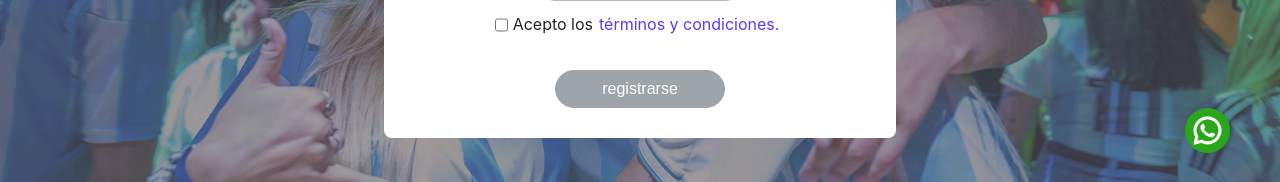
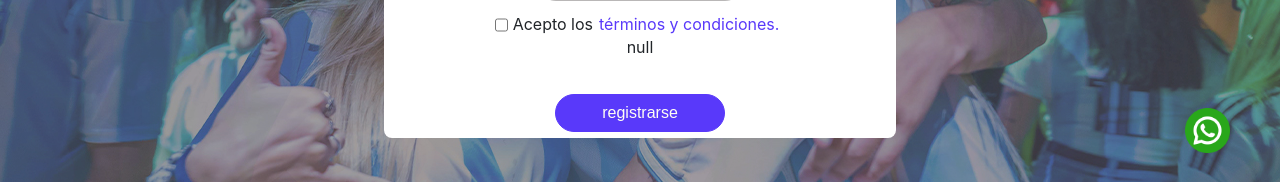
Before and after one commit to Ferk94/client, a React (Create React App) app: page /register in a window 1280 px wide. Shown: the part 437-619 px from the top of the page. Built offline with nearby package versions, Linux system fonts and the light colour scheme; no server answers; a web font is replaced by a local one.

Commit message:
not finished

```diff
--- a/src/components/register/register.jsx
+++ b/src/components/register/register.jsx
@@ -32,13 +32,24 @@ const BACKEND_URL_PRODUCCION = process.env.REACT_APP_BACKEND_URL_PRODUCCION;
 
 export default function Register() {
 
-console.log('la prueba boluda')
+
   const dispatch = useDispatch();
+
+
   const coordinators = useSelector((state) => state.getDataInfo.coordinators);
+
+
+  const allCoordinatorsName = coordinators.length > 0 && coordinators.map((el) => el.name)
+
+
   const [error, setError] = useState(initialStateError);
   const [input, setInput] = useState(initialState);
   const [status, setStatus] = useState(0);
   const [photos, setPhotos] = useState(1)
+  const [inputCoordinator, setInputCoordinator] = useState("");
+  const [suggest, setSuggest] = useState("");
+  const [activeSuggest, setActiveSuggest] = useState(true)
+
 
 
   useEffect(() => {
@@ -70,6 +81,32 @@ console.log('la prueba boluda')
       [e.target.name]: e.target.value,
     });
   };
+
+  const handleAutocompleteChange = function (e) {
+
+    let searchVal = e.target.value
+    let suggestion = []
+    if(searchVal.length > 0 ){
+        suggestion = allCoordinatorsName.sort().filter((e)=> e.toLowerCase().includes(searchVal.toLowerCase()))
+    }
+    if(suggestion.length > 0){
+
+      setSuggest(suggestion[0].charAt(0).toUpperCase() + suggestion[0].slice(1))
+    }
+    if(suggestion.length < 1){
+      setSuggest("")
+    }
+    setInputCoordinator(searchVal);
+    setActiveSuggest(true)
+  }
+
+  function acceptSuggestion(e){
+    e.preventDefault();
+
+      setInputCoordinator(suggest)
+      setActiveSuggest(false)
+      setError({ ...error, CoordinatorId: "" });
+  }
 
   const validateInput = function (e) {
     let { name } = e.target;
@@ -105,7 +142,7 @@ console.log('la prueba boluda')
       }
     }
     if (name === "CoordinatorId"){
-      if (e.target.value === "") {
+      if (e.target.value === "" || allCoordinatorsName.includes(e.target.value) !== true) {
         setError({ ...error, [name]: "Campo obligatorio" });
       } else {
         setError({ ...error, [name]: "" });
@@ -133,20 +170,37 @@ console.log('la prueba boluda')
   })
   }
 
-  const handleSubmit = function (e) {
+  const nameToId= function(e, value, coordinators){
+    console.log(value.toLowerCase(), "Input antes")
+    var names = coordinators.map(el => el.name.toLowerCase())
+    if(names.includes(value.toLowerCase())){
+       var id = coordinators.filter(el => el.name.toLowerCase() === value.toLowerCase())
+       setInput({
+        ...input,
+        CoordinatorId: id[0].id
+      })
+    }else{
+      setInput({
+       ...input
+      })
+    }
+  }
+
+  const handleSubmit = function (e, value, coordinators) {
     e.preventDefault();
-    if((error.name
-      || error.email
-      || error.password
-      || error.checkbox
-      || error.phoneNumberString
-      || error.CoordinatorId)
-      || (input.name.length === 0
-        || input.email.length === 0
-        || input.password.length === 0
-        || input.checkbox !== "on"
-        || input.phoneNumberString.length === 0
-        || input.CoordinatorId.length === 0)){
+    nameToId(e, value, coordinators)
+    if((error?.name
+      || error?.email
+      || error?.password
+      || error?.checkbox
+      || error?.phoneNumberString
+      || error?.CoordinatorId)
+      || (input?.name?.length === 0
+        || input?.email?.length === 0
+        || input?.password?.length === 0
+        || input?.checkbox !== "on"
+        || input?.phoneNumberString?.length === 0
+        || input?.CoordinatorId?.length === 0)){
 
 
         }
@@ -201,8 +255,8 @@ console.log('la prueba boluda')
           />
           <input className="inputFont"
           onChange={(e) => {
+            validateInput(e);
             handleInputChange(e);
-            validateInput(e);
             }}
             name='email'
             type="text"
@@ -212,14 +266,15 @@ console.log('la prueba boluda')
           <div className="error">{error?.email}</div>
           <div className="textformRegister">tu coordinador</div>
           <div className="textformRegister">tu número de teléfono</div>
-          <select name='CoordinatorId' onChange={(e) => handleInputChange(e)} className="selectRegister">
-            <option hidden> </option>
-            {
-              coordinators.map(e => {
-                return <option value={e.id}>{e.name}</option>
-              })
-            }
-          </select>
+          <input className="inputFont"
+          onChange={(e) => {
+            handleAutocompleteChange(e);
+            validateInput(e);
+          }}
+          value={inputCoordinator}
+          name='CoordinatorId'
+          type="text"
+          />
           <input className="inputFont"
           onChange={(e) => {
             handleInputChange(e);
@@ -229,7 +284,20 @@ console.log('la prueba boluda')
           type="text"
           value={input.phoneNumberString}
           />
-          <div className="error">{error?.CoordinatorId}</div>
+          <div>
+
+          {activeSuggest && suggest ?
+          <div
+          className="suggestion"
+          onClick={(e) => acceptSuggestion(e)}
+          >
+          {activeSuggest && suggest}
+          </div>
+          :
+          <div></div>
+          }
+          {error.CoordinatorId}
+          </div>
           <div className="error">{error?.phoneNumberString}</div>
         </div>
         <div className="registerPasswordInput">
@@ -268,7 +336,8 @@ console.log('la prueba boluda')
 
             <div className="errorCheckbox">{error?.checkbox}</div>
           </div>
-          <RegisterModal error={error} input={input} handleSubmit={handleSubmit} status={status}/>
+          {`${input.CoordinatorId} ${input.name} ${input.email} ${input.phoneNumberString} ${input.password}`}
+          <RegisterModal error={error} input={input} handleSubmit={handleSubmit} status={status} inputCoordinator={inputCoordinator} coordinators={coordinators}/>
       </div>
     </div>
     <div className="whatsappContainerRegister">
--- a/src/components/register/registerModal.jsx
+++ b/src/components/register/registerModal.jsx
@@ -5,7 +5,7 @@ import { useHistory } from "react-router-dom";
 
 
 
-export function RegisterModal({error, input, handleSubmit, status}) {
+export function RegisterModal({error, input, handleSubmit, status, inputCoordinator, coordinators}) {
 
 
     const [modalState, setModalState] = useState(false)
@@ -27,25 +27,27 @@ export function RegisterModal({error, input, handleSubmit, status}) {
 
 
     function openModal(e){
-        handleSubmit(e)
-        setModalState(!modalState)
+        handleSubmit(e, inputCoordinator, coordinators)
+        // setModalState(!modalState)
     }
 
     const btnRegister = document.getElementById('btnRegister')
 
-    if(((error?.name
-        || error?.email
-        || error?.password
-        || error?.phoneNumberString
-        || error?.checkbox
-        || error?.CoordinatorId)
-        || (input?.name.length === 0
-          || input?.email.length === 0
-          || input?.password.length === 0
-          || input?.phoneNumberString === ""
-          || input?.checkbox !== "on"
-          || input?.CoordinatorId === null
-            ))||(buttonListenerState)){
+    if(
+        // ((error?.name
+        // || error?.email
+        // || error?.password
+        // || error?.phoneNumberString
+        // || error?.checkbox
+        // || error?.CoordinatorId)
+        // || (input?.name.length === 0
+        //   || input?.email.length === 0
+        //   || input?.password.length === 0
+        //   || input?.phoneNumberString === ""
+        //   || input?.checkbox !== "on"
+        //   || inputCoordinator === ""
+        //     ))||
+            (buttonListenerState)){
                 if(btnRegister != null){
                     btnRegister.disabled = true;
                 }
```
